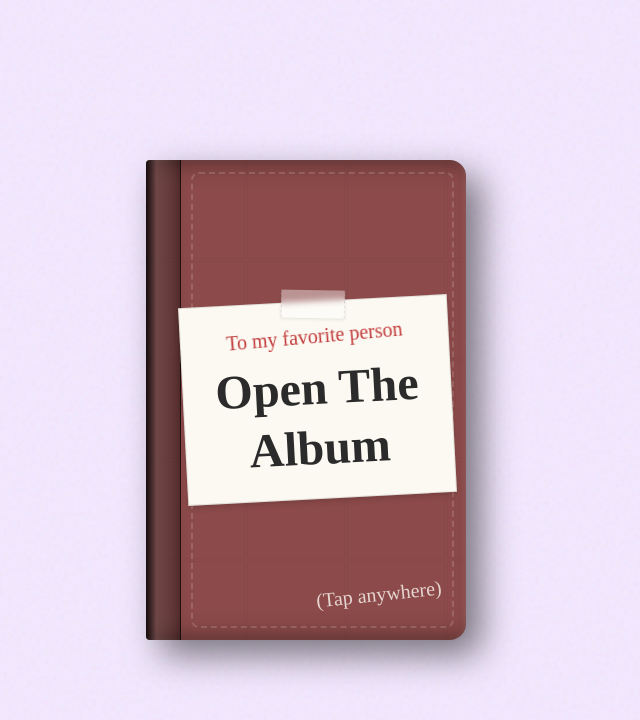
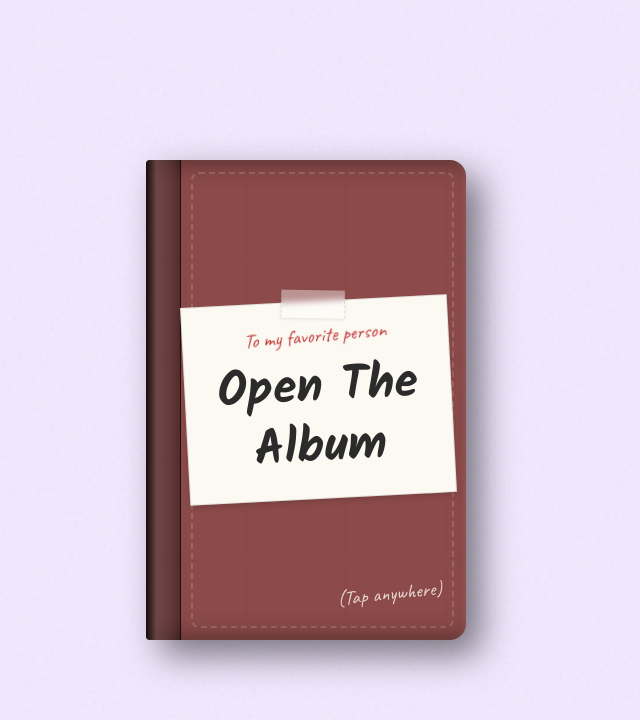
Before and after one commit to samrat10000/jigli-puf, a React (Vite) app: page / in a window 1280 px wide. Shown: the top 720 px of the page, without its empty margins (334-974 px from the left). Built offline with nearby package versions, Linux system fonts and the light colour scheme.

Commit message:
fix: resolve CSS import warning and revert base path for Render

```diff
--- a/src/index.css
+++ b/src/index.css
@@ -1,5 +1,5 @@
+@import url('https://fonts.googleapis.com/css2?family=Caveat:wght@400..700&family=Kalam:wght@300;400;700&display=swap');
 @import "tailwindcss";
-@import url('https://fonts.googleapis.com/css2?family=Caveat:wght@400..700&family=Kalam:wght@300;400;700&display=swap');
 
 @theme {
   --color-kraft: #f3e8ff;
--- a/vite.config.ts
+++ b/vite.config.ts
@@ -4,7 +4,7 @@ import tailwindcss from '@tailwindcss/vite'
 
 // https://vite.dev/config/
 export default defineConfig({
-  base: '/jigli-puf/',
+  base: '/',
   plugins: [
     react(),
     tailwindcss(),
```
